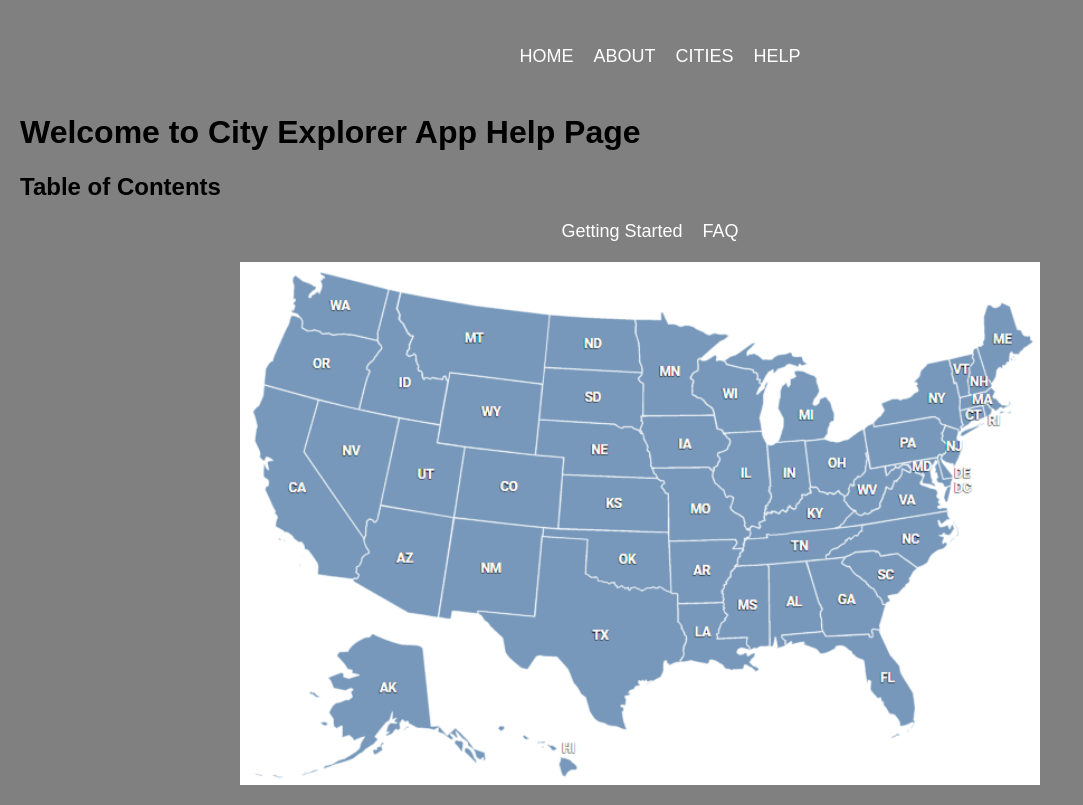
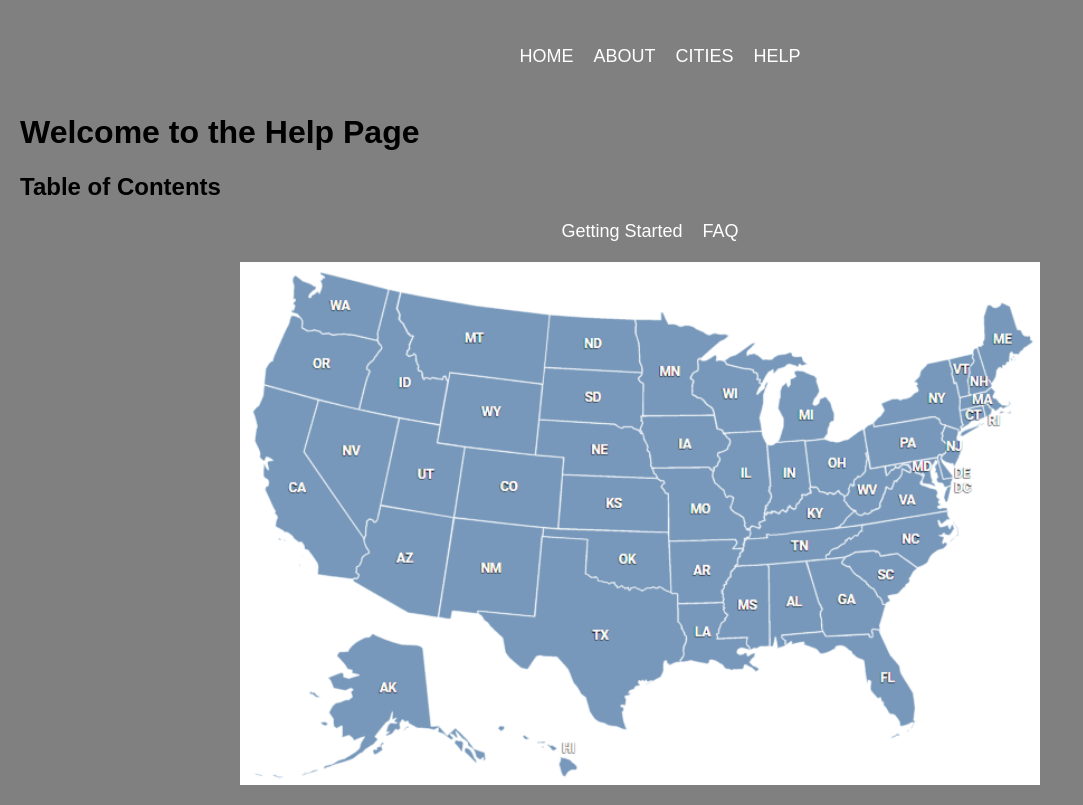
Before and after one commit to INST377-UMD/inst377-group-project-lilydinh15, a plain HTML site: page help.html in a window 1280 px wide. Shown: the whole page, without its empty margins (0-1083 px from the left). Drawn offline with Linux system fonts and the light colour scheme.

```diff
--- a/help.html
+++ b/help.html
@@ -71,7 +71,7 @@
             </ul>
         </div>
 
-        <h1>Welcome to City Explorer App Help Page</h1>
+        <h1>Welcome to the Help Page</h1>
 
         <h2>Table of Contents</h2>
 
```
